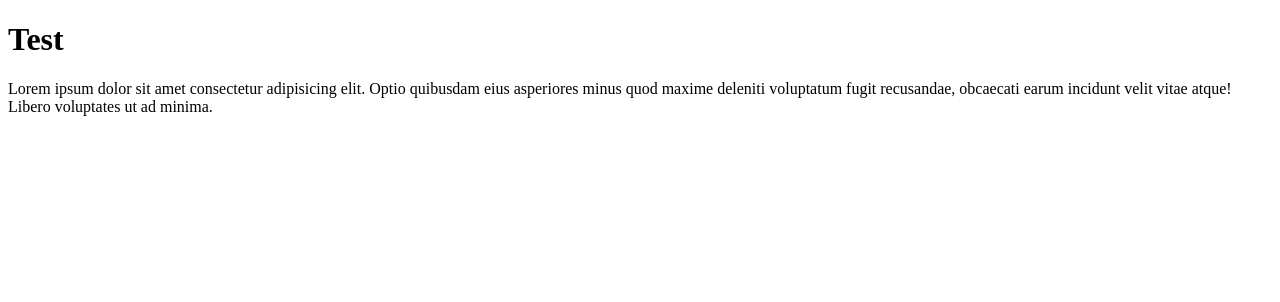
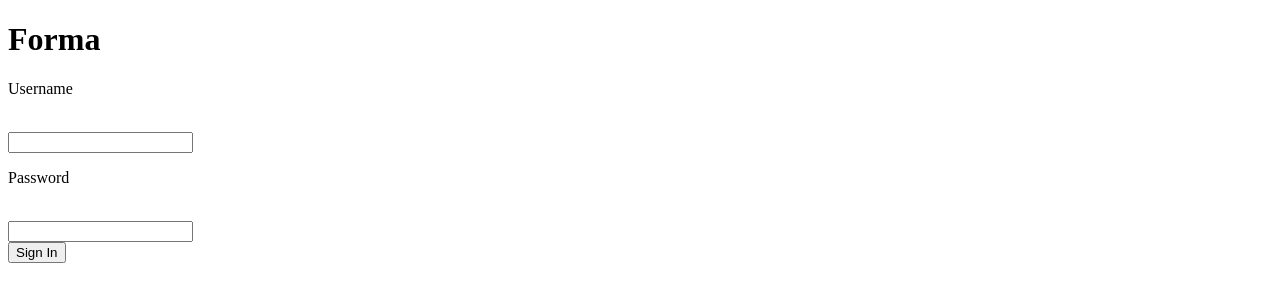
Before and after one commit to MCMaksimm/Web, a plain HTML site: page index.html in a window 1280 px wide. Drawn offline with Linux system fonts and the light colour scheme.

Commit message:
Update index.html

```diff
--- a/index.html
+++ b/index.html
@@ -4,11 +4,19 @@
     <meta charset="UTF-8">
     <meta http-equiv="X-UA-Compatible" content="IE=edge">
     <meta name="viewport" content="width=device-width, initial-scale=1.0">
-    <title>Document</title>
+    <title>Form</title>
 </head>
 <body>
-    <h1>Test</H1>
+    <h1>Forma</H1>
 
-        <p>Lorem ipsum dolor sit amet consectetur adipisicing elit. Optio quibusdam eius asperiores minus quod maxime deleniti voluptatum fugit recusandae, obcaecati earum incidunt velit vitae atque! Libero voluptates ut ad minima.</p>
+<form>
+    <p>Username</p><br>
+    <input type="textbox" name=" Enter Username..."><br>
+    <p>Password</p><br>
+    <input type="textbox" name="Enter Password..."><br>
+    <button>Sign In</button>
+
+</form>
+
 </body>
 </html>
```
